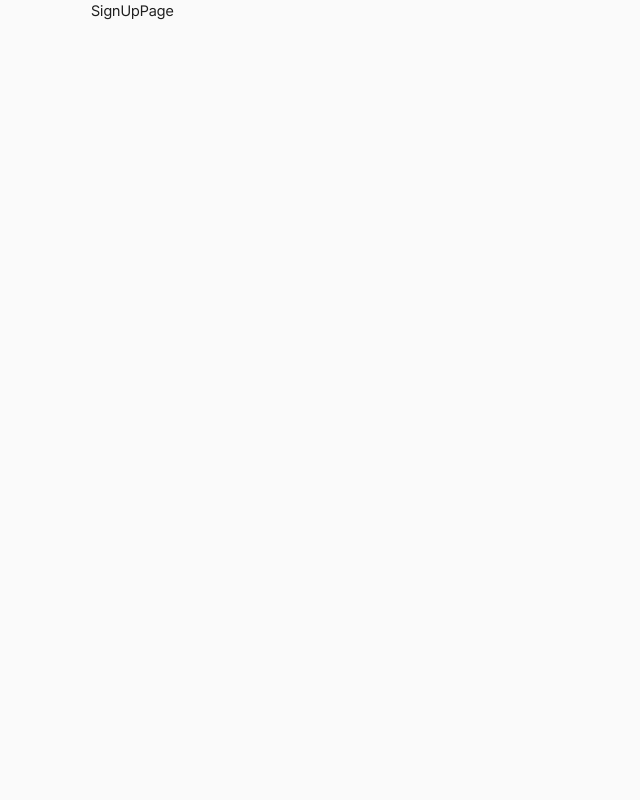
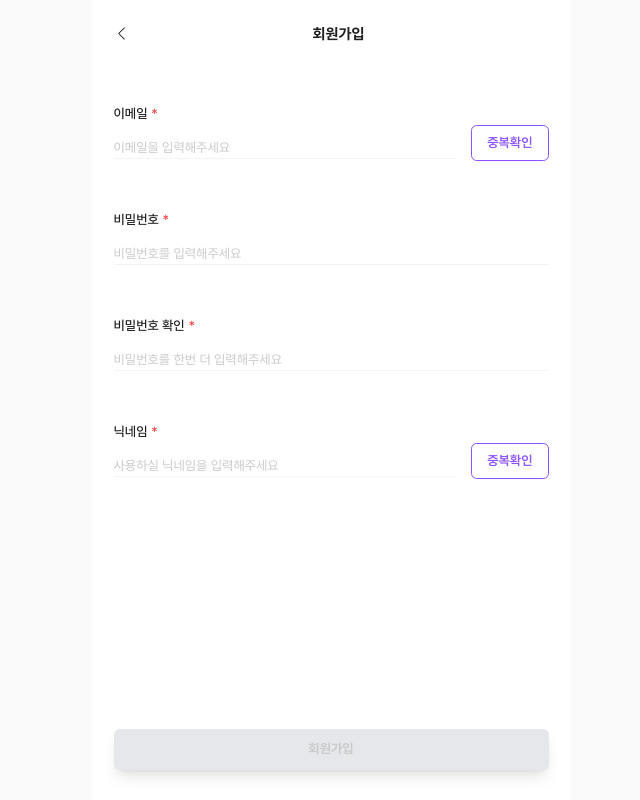
Before and after one commit to canDoItArt/front-end, a React (Vite) app: page /signup in a window 1280 px wide. Shown: the whole page, without its empty margins (309-949 px from the left). Built offline with nearby package versions, Linux system fonts and the light colour scheme.

Commit message:
SignUpPage 퍼블리싱 #19

```diff
--- a/src/components/Header.jsx
+++ b/src/components/Header.jsx
@@ -15,7 +15,7 @@ export default function Header({ title }) { // title을 props로 받음
         <BsChevronLeft />
       </button>
       {/* 제목 */}
-      <h1 className="flex-grow text-center font-bold text-gray-800">
+      <h1 className="flex-grow text-center font-bold text-customTextBlack">
         {title}
       </h1>
     </div>
--- a/src/components/Input.jsx
+++ b/src/components/Input.jsx
@@ -1,8 +1,9 @@
-export default function Input({ id, label, type, value, onChange, placeholder }) {
+export default function Input({ id, label, type, value, onChange, placeholder, required = false }) {
     return (
-        <div className="mb-8">
-            <label htmlFor={id} className="block text-sm font-medium text-gray-700">
+        <div className="mb-10 mt-4">
+            <label htmlFor={id} className="block text-sm font-medium text-customTextBlack">
                 {label}
+                {required && <span className="text-red-500 ml-1">*</span>} {/* 필수 표시 */}
             </label>
             <input
                 id={id}
@@ -10,7 +11,8 @@ export default function Input({ id, label, type, value, onChange, placeholder })
                 value={value}
                 onChange={onChange}
                 placeholder={placeholder}
-                className="mt-4 w-full border-b border-gray-100 focus:outline-none focus:border-customMain text-gray-900 placeholder-gray-200 text-sm transition-colors duration-300 ease-in-out"
+                className="mt-4 w-full border-b border-gray-100 focus:outline-none focus:border-customMain
+                text-gray-900 placeholder-customTextGray text-sm transition-colors duration-300 ease-in-out"
             />
         </div>
     );
--- a/src/pages/SignUpPage.jsx
+++ b/src/pages/SignUpPage.jsx
@@ -1,3 +1,116 @@
+import { useState } from "react";
+import Header from "../components/Header";
+import Input from "../components/Input";
+
 export default function SignUpPage() {
-    return <h1>SignUpPage</h1>
+    const [email, setEmail] = useState("");
+    const [password, setPassword] = useState("");
+    const [passwordCheck, setPasswordCheck] = useState("");
+    const [nickname, setNickname] = useState("");
+
+    const handleDuplicateCheck = (field) => {
+        alert(`${field} 중복확인 로직 실행`);
+    };
+
+    const handleSignup = (e) => {
+        e.preventDefault();
+        if (password !== passwordCheck) {
+            alert("비밀번호가 일치하지 않습니다. 다시 확인해주세요.");
+            return;
+        }
+        console.log("회원가입 시도", { email, password, nickname });
+    };
+
+    const isFormValid = email && password && passwordCheck && nickname;
+
+    return (
+        <div
+            className="flex flex-col items-center justify-between min-h-screen bg-white px-6 relative"
+            onSubmit={handleSignup}
+        >
+            <Header title="회원가입" />
+
+            <form className="w-full h-full flex-grow flex flex-col justify-between">
+                <div className="w-full h-full flex-grow flex flex-col justify-start">
+                    {/* 이메일 입력 */}
+                    <div className="flex items-center justify-between w-full space-x-4">
+                        <div className="flex-grow">
+                            <Input
+                                id="email"
+                                label="이메일"
+                                type="email"
+                                value={email}
+                                onChange={(e) => setEmail(e.target.value)}
+                                placeholder="이메일을 입력해주세요"
+                                required={true} // 필수 항목
+                            />
+                        </div>
+                        <button
+                            type="button"
+                            onClick={() => handleDuplicateCheck("이메일")}
+                            className="bg-white border border-customMain text-customMain py-2 px-4 text-sm rounded-md font-semibold"
+                        >
+                            중복확인
+                        </button>
+                    </div>
+
+                    {/* 비밀번호 입력 */}
+                    <Input
+                        id="password"
+                        label="비밀번호"
+                        type="password"
+                        value={password}
+                        onChange={(e) => setPassword(e.target.value)}
+                        placeholder="비밀번호를 입력해주세요"
+                        required={true} // 필수 항목
+                    />
+
+                    {/* 비밀번호 확인 */}
+                    <Input
+                        id="passwordcheck"
+                        label="비밀번호 확인"
+                        type="password"
+                        value={passwordCheck}
+                        onChange={(e) => setPasswordCheck(e.target.value)}
+                        placeholder="비밀번호를 한번 더 입력해주세요"
+                        required={true} // 필수 항목
+                    />
+
+                    {/* 닉네임 */}
+                    <div className="flex items-center justify-between w-full space-x-4">
+                        <div className="flex-grow">
+                            <Input
+                                id="nickname"
+                                label="닉네임"
+                                type="text"
+                                value={nickname}
+                                onChange={(e) => setNickname(e.target.value)}
+                                placeholder="사용하실 닉네임을 입력해주세요"
+                                required={true} // 필수 항목
+                            />
+                        </div>
+                        <button
+                            type="button"
+                            onClick={() => handleDuplicateCheck("닉네임")}
+                            className="bg-white border border-customMain text-customMain py-2 px-4 text-sm rounded-md font-semibold"
+                        >
+                            중복확인
+                        </button>
+                    </div>
+                </div>
+
+                {/* 회원가입 버튼 */}
+                <button
+                    type="submit"
+                    disabled={!isFormValid}
+                    className={`w-full my-8 py-3 rounded-md shadow-lg text-sm font-bold ${isFormValid
+                            ? "bg-customMain text-white"
+                            : "bg-gray-200 text-customTextGray cursor-not-allowed"
+                        }`}
+                >
+                    회원가입
+                </button>
+            </form>
+        </div>
+    );
 }
--- a/src/pages/WelcomPage.jsx
+++ b/src/pages/WelcomPage.jsx
@@ -28,7 +28,7 @@ export default function WelcomePage() {
                         <div className="flex flex-col items-center justify-center h-full">
                             <h3 className="text-xl font-bold text-gray-700">서비스 소개 1</h3>
                             <p className="text-gray-600 mt-2">
-                                우리의 서비스를 통해 더 나은 목표 달성이 가능합니다.
+                                더 나은 목표 달성이 가능합니다.
                             </p>
                         </div>
                     </SwiperSlide>
--- a/tailwind.config.js
+++ b/tailwind.config.js
@@ -11,7 +11,8 @@ export default {
     extend: {
       colors: {
         customTextGray: '#CACACA', // gray톤의 text 색상
-        customMain: '#8C52FF' //메인 색상
+        customMain: '#8C52FF', //메인 색상
+        customTextBlack: '#1E1E1E', //black톤의 text 색상
 
       },
     },
```
